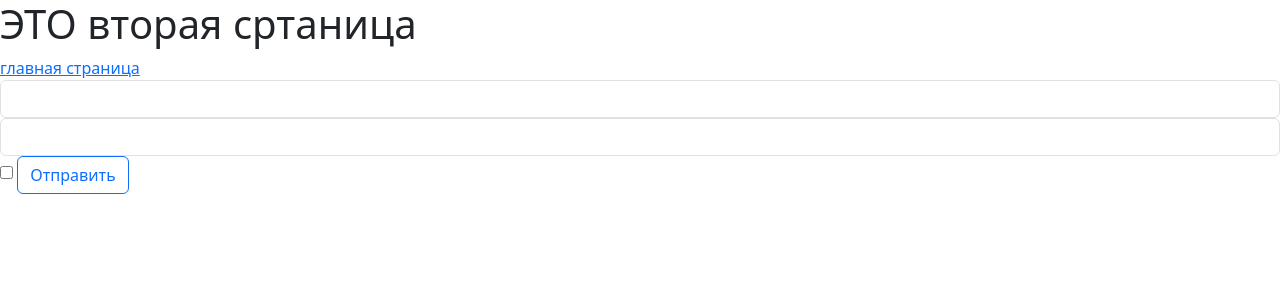
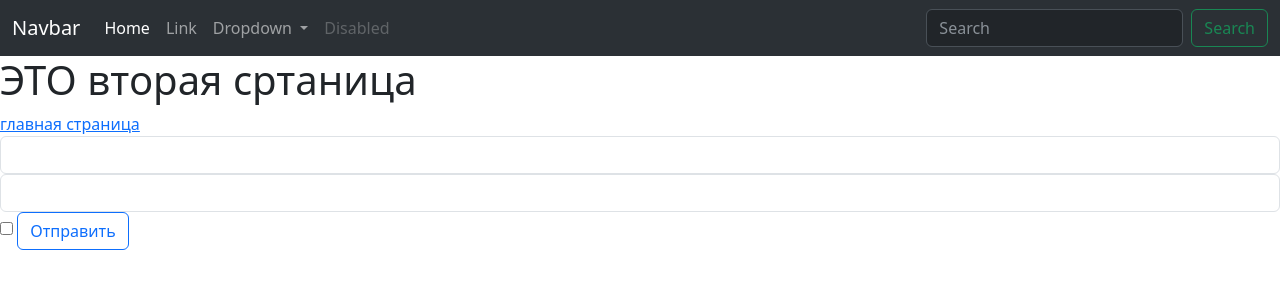
Before and after one commit to Fedor-Berest/Test1, a plain HTML site: page page2_form_bootstarp.html in a window 1280 px wide. Drawn offline with nearby package versions, Linux system fonts and the light colour scheme.

Commit message:
ДЗ Задание 5

```diff
--- a/page2_form_bootstarp.html
+++ b/page2_form_bootstarp.html
@@ -10,6 +10,43 @@
 
 </head>
 <body>
+    <nav class="navbar navbar-expand-lg bg-body-tertiary" data-bs-theme="dark">
+      <div class="container-fluid">
+        <a class="navbar-brand" href="#">Navbar</a>
+        <button class="navbar-toggler" type="button" data-bs-toggle="collapse" data-bs-target="#navbarSupportedContent" aria-controls="navbarSupportedContent" aria-expanded="false" aria-label="Toggle navigation">
+          <span class="navbar-toggler-icon"></span>
+        </button>
+        <div class="collapse navbar-collapse" id="navbarSupportedContent">
+          <ul class="navbar-nav me-auto mb-2 mb-lg-0">
+            <li class="nav-item">
+              <a class="nav-link active" aria-current="page" href="#">Home</a>
+            </li>
+            <li class="nav-item">
+              <a class="nav-link" href="#">Link</a>
+            </li>
+            <li class="nav-item dropdown">
+              <a class="nav-link dropdown-toggle" href="#" role="button" data-bs-toggle="dropdown" aria-expanded="false">
+                Dropdown
+              </a>
+              <ul class="dropdown-menu">
+                <li><a class="dropdown-item" href="#">Action</a></li>
+                <li><a class="dropdown-item" href="#">Another action</a></li>
+                <li><hr class="dropdown-divider"></li>
+                <li><a class="dropdown-item" href="#">Something else here</a></li>
+              </ul>
+            </li>
+            <li class="nav-item">
+              <a class="nav-link disabled">Disabled</a>
+            </li>
+          </ul>
+          <form class="d-flex" role="search">
+            <input class="form-control me-2" type="search" placeholder="Search" aria-label="Search">
+            <button class="btn btn-outline-success" type="submit">Search</button>
+          </form>
+        </div>
+      </div>
+    </nav>
+
     <h1>ЭТО вторая сртаница</h1>
 
     <a href="index.html">главная страница</a>
@@ -22,41 +59,5 @@
 
 
     </form>
-<!--    <nav class="navbar navbar-expand-lg bg-body-tertiary">-->
-<!--      <div class="container-fluid">-->
-<!--        <a class="navbar-brand" href="#">Navbar</a>-->
-<!--        <button class="navbar-toggler" type="button" data-bs-toggle="collapse" data-bs-target="#navbarSupportedContent" aria-controls="navbarSupportedContent" aria-expanded="false" aria-label="Toggle navigation">-->
-<!--          <span class="navbar-toggler-icon"></span>-->
-<!--        </button>-->
-<!--        <div class="collapse navbar-collapse" id="navbarSupportedContent">-->
-<!--          <ul class="navbar-nav me-auto mb-2 mb-lg-0">-->
-<!--            <li class="nav-item">-->
-<!--              <a class="nav-link active" aria-current="page" href="#">Home</a>-->
-<!--            </li>-->
-<!--            <li class="nav-item">-->
-<!--              <a class="nav-link" href="#">Link</a>-->
-<!--            </li>-->
-<!--            <li class="nav-item dropdown">-->
-<!--              <a class="nav-link dropdown-toggle" href="#" role="button" data-bs-toggle="dropdown" aria-expanded="false">-->
-<!--                Dropdown-->
-<!--              </a>-->
-<!--              <ul class="dropdown-menu">-->
-<!--                <li><a class="dropdown-item" href="#">Action</a></li>-->
-<!--                <li><a class="dropdown-item" href="#">Another action</a></li>-->
-<!--                <li><hr class="dropdown-divider"></li>-->
-<!--                <li><a class="dropdown-item" href="#">Something else here</a></li>-->
-<!--              </ul>-->
-<!--            </li>-->
-<!--            <li class="nav-item">-->
-<!--              <a class="nav-link disabled">Disabled</a>-->
-<!--            </li>-->
-<!--          </ul>-->
-<!--          <form class="d-flex" role="search">-->
-<!--            <input class="form-control me-2" type="search" placeholder="Search" aria-label="Search">-->
-<!--            <button class="btn btn-outline-success" type="submit">Search</button>-->
-<!--          </form>-->
-<!--        </div>-->
-<!--      </div>-->
-<!--    </nav>-->
 </body>
 </html>
```
